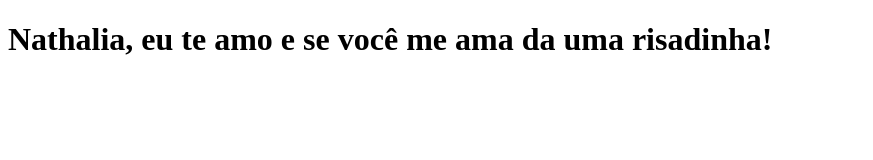
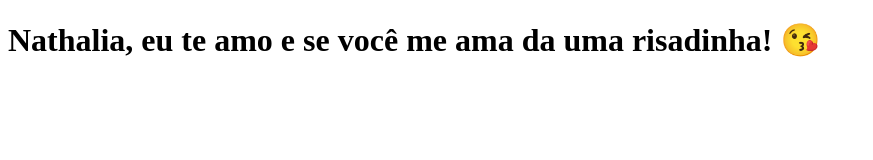
Before and after one commit to RicardoBaldrez/tab-news, a Next.js app: page / in a window 1280 px wide. Shown: the top 160 px of the page, without its empty margins (0-873 px from the left). Built offline with nearby package versions, Linux system fonts and the light colour scheme.

Commit message:
Phrase modified

```diff
--- a/pages/index.js
+++ b/pages/index.js
@@ -1,3 +1,3 @@
 export default function Home() {
-  return <h1>Nathalia, eu te amo e se você me ama da uma risadinha!</h1>;
+  return <h1>Nathalia, eu te amo e se você me ama da uma risadinha! 😘</h1>;
 }
```
